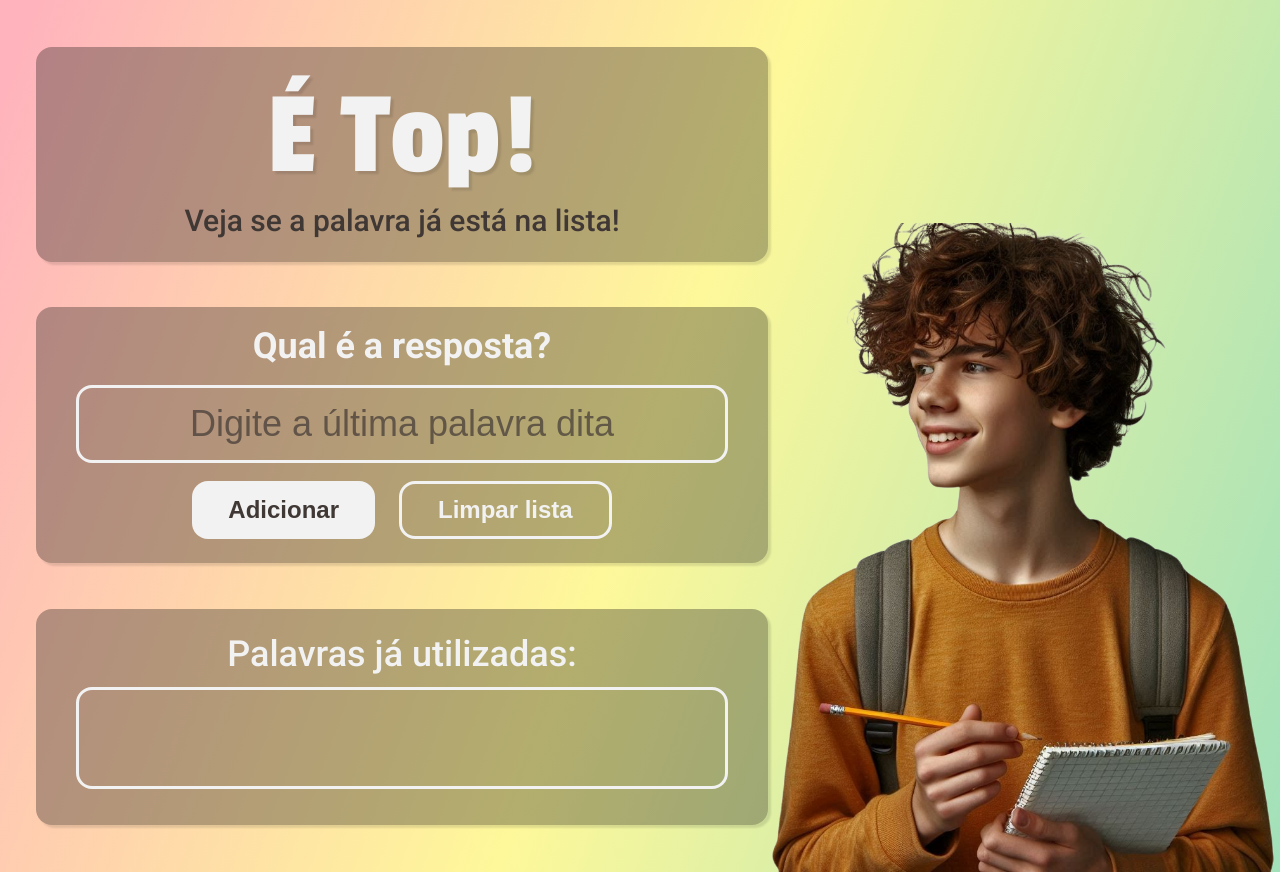
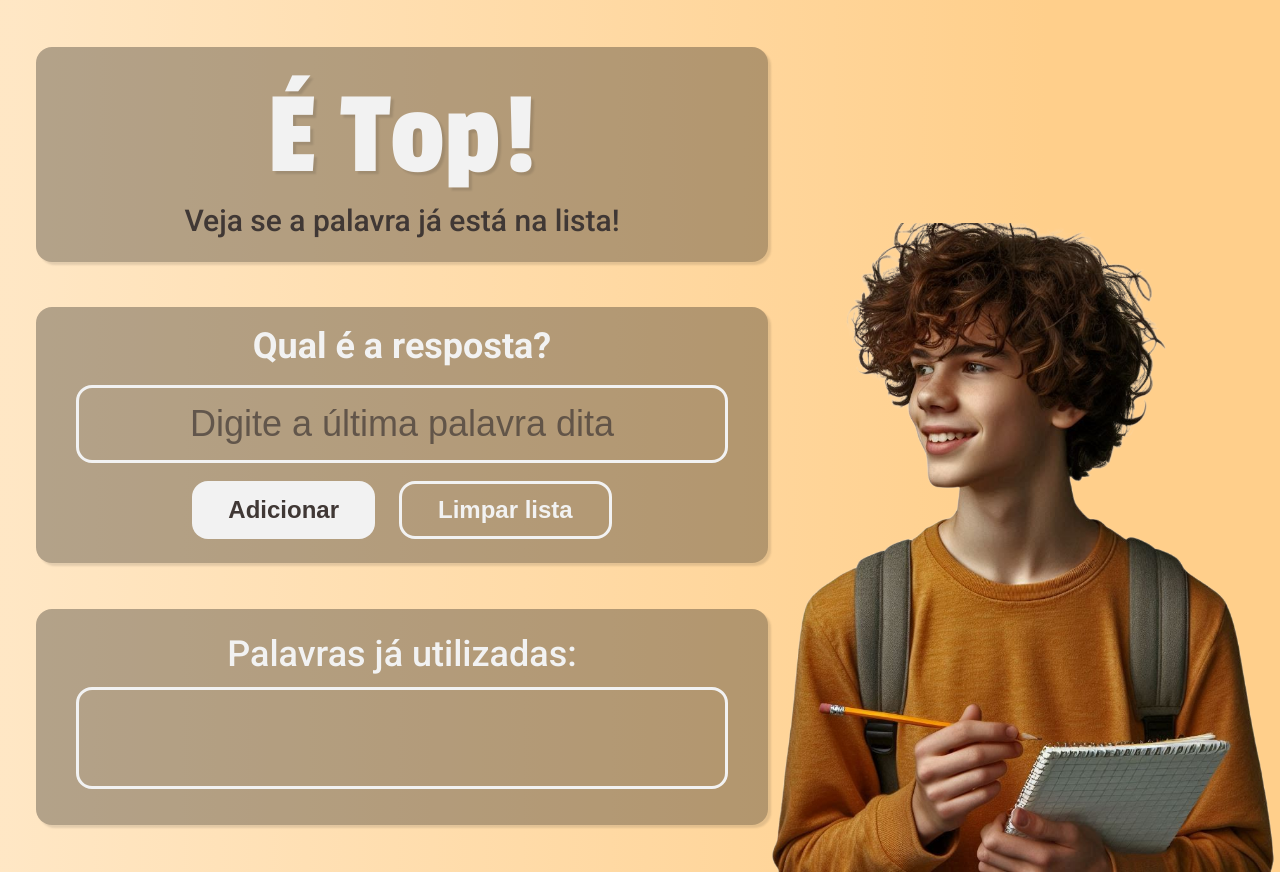
Before and after one commit to gogoiaba/P-gina-para-auxiliar-o-e-top, a plain HTML site: page index.html in a window 1280 px wide. Drawn offline with Linux system fonts and the light colour scheme.

Commit message:
acertei a cor de fundo pra ficar harmônico com a imagem

```diff
--- a/style.css
+++ b/style.css
@@ -16,7 +16,7 @@
 }
 
 html {
-    background-image: linear-gradient( 109.6deg,  rgba(255,179,189,1) 1.8%, rgba(254,248,154,1) 50.6%, rgba(161,224,186,1) 100.3% );
+    background-image: linear-gradient( 90.5deg,  rgba(255,207,139,0.50) 1.1%, rgba(255,207,139,1) 81.3% );
     min-height: 100vh;
     color: var(--cor-texto);
     font-size: 1.5rem;
```
